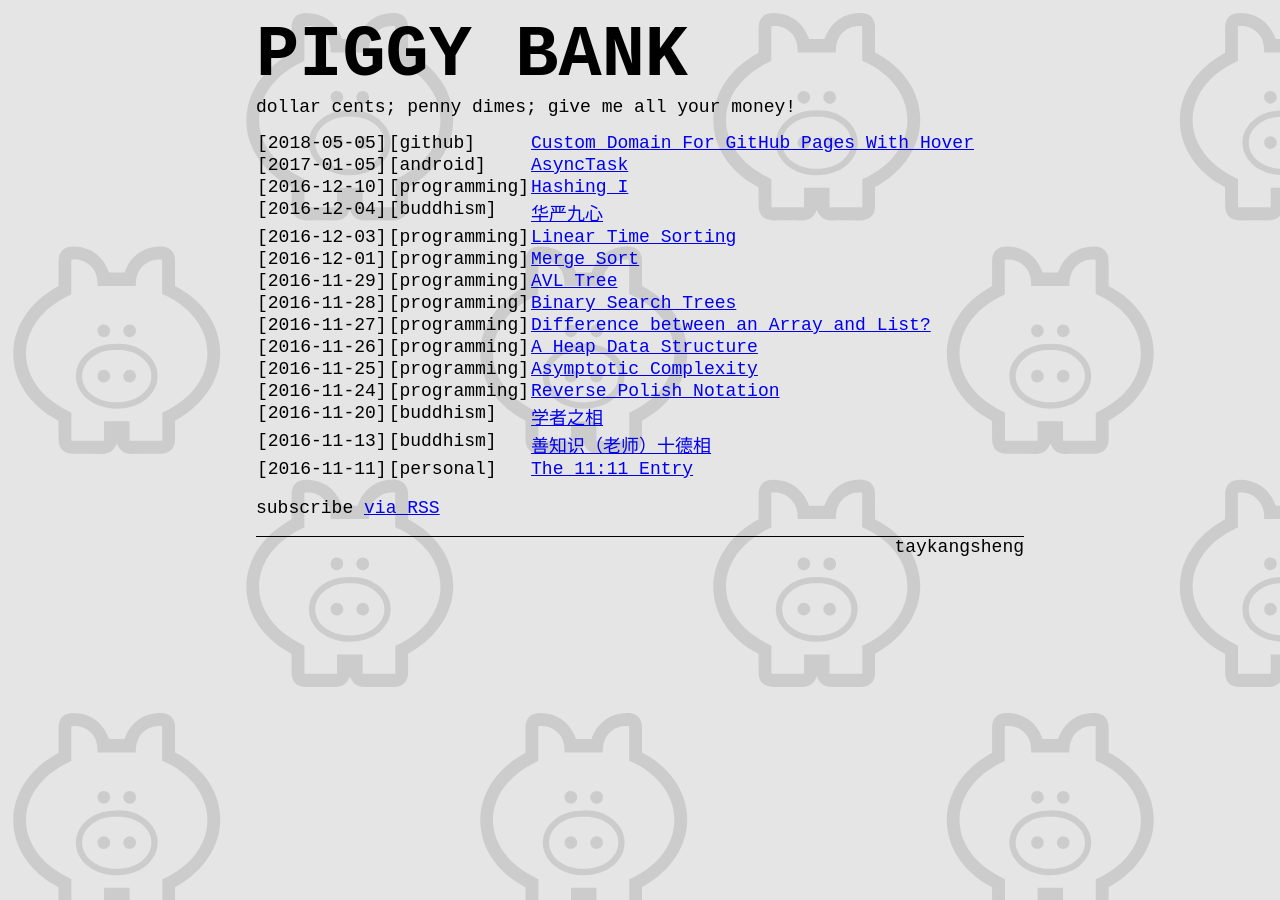
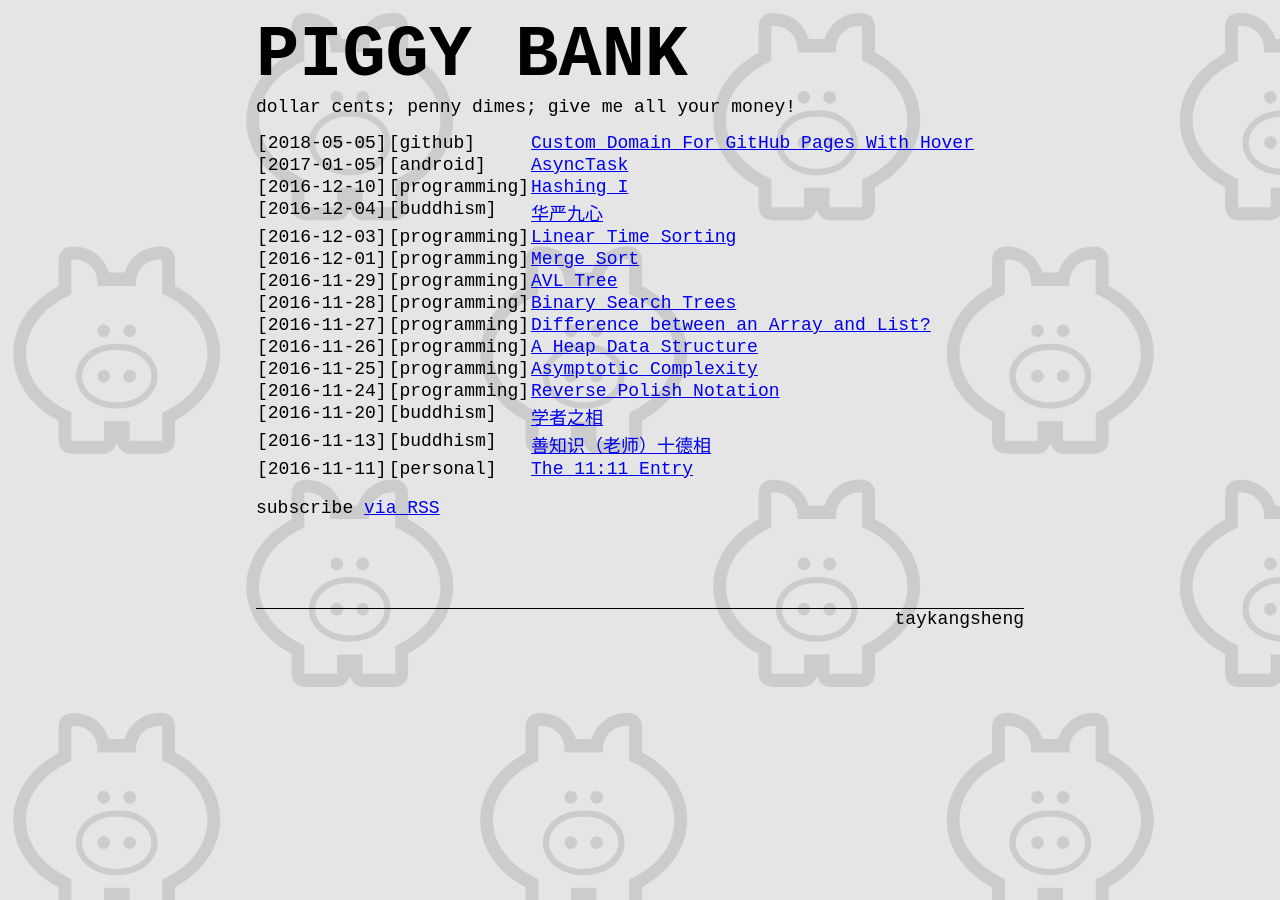
Before and after one commit to TayKangSheng/piggy-bank, a Jekyll site: the page built from index.md, in a window 1280 px wide. Built offline with Jekyll 4.4.1, drawn with Linux system fonts in a browser that asks for light colours.

Commit message:
increase margin for footer

```diff
--- a/_sass/piggy-bank.scss
+++ b/_sass/piggy-bank.scss
@@ -144,7 +144,8 @@ body {
     @include page-margin;
     border-top: 1px solid black;
     text-align: right;
-    margin-bottom: 1em;
+    margin-top: 5em;
+    margin-bottom: 5em;
 
     #signature {
         a {
```
